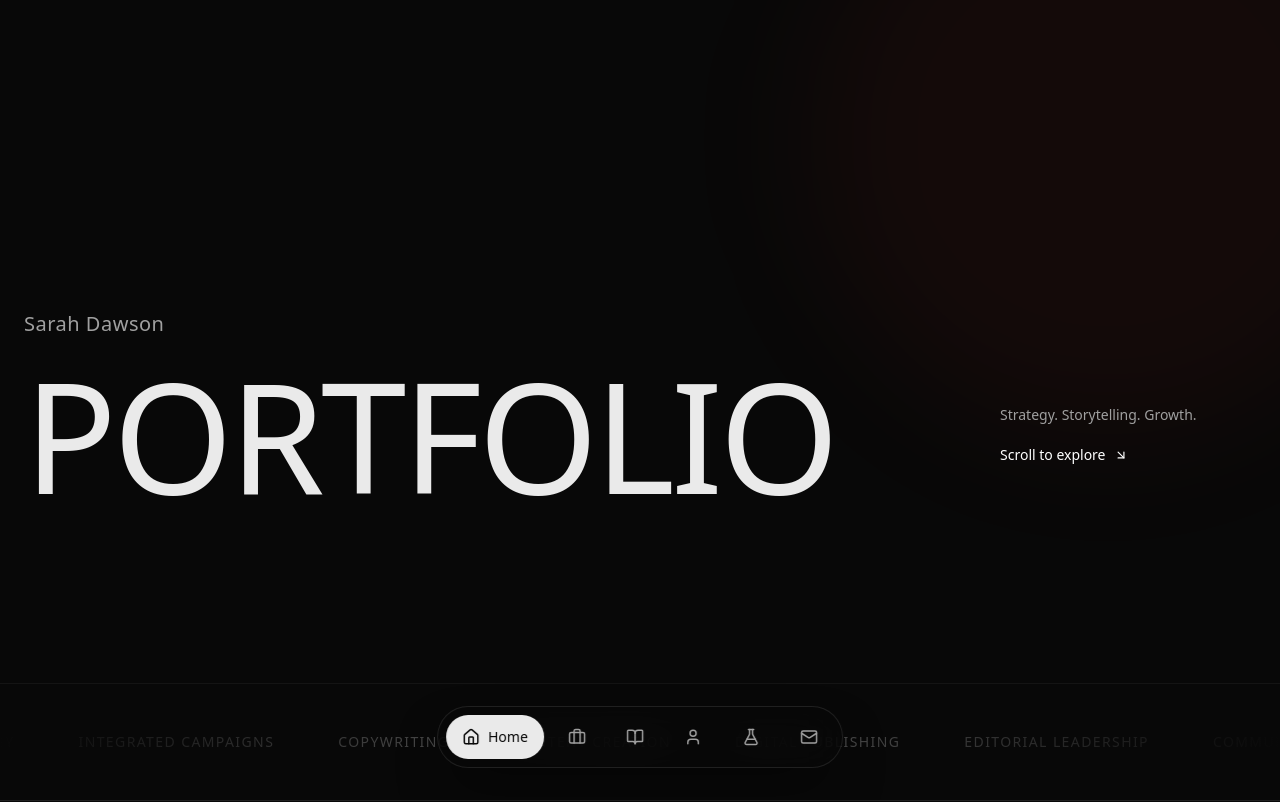
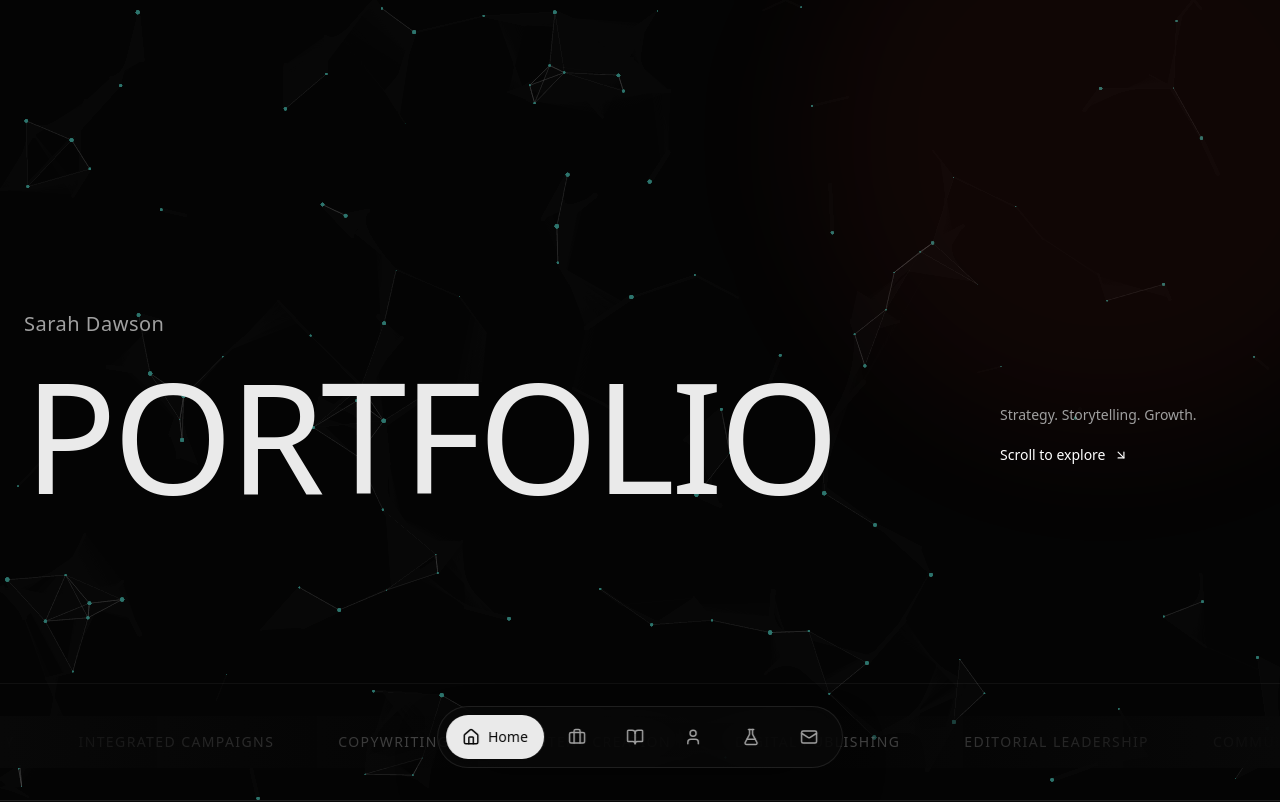
Before and after one commit to sarahsarahsarahX3/Personal-website-, a Next.js app: page / in a window 1280 px wide. Shown: the top 802 px of the page. Built offline with nearby package versions, Linux system fonts and the light colour scheme; a web font is replaced by a local one.

Commit message:
New home page

```diff
--- a/app/components/lab/FlowField.tsx
+++ b/app/components/lab/FlowField.tsx
@@ -2,10 +2,31 @@
 
 import { useEffect, useRef } from "react";
 
-export function FlowField() {
+type FlowFieldProps = {
+    className?: string;
+    fixed?: boolean;
+    particleCount?: number;
+    connectDistance?: number;
+    interactionRadius?: number;
+    trailOpacity?: number;
+};
+
+export function FlowField({
+    className = "",
+    fixed = true,
+    particleCount = 200,
+    connectDistance = 100,
+    interactionRadius = 100,
+    trailOpacity = 0.05,
+}: FlowFieldProps) {
     const canvasRef = useRef<HTMLCanvasElement>(null);
 
     useEffect(() => {
+        if (typeof window !== "undefined") {
+            const prefersReducedMotion = window.matchMedia?.("(prefers-reduced-motion: reduce)")?.matches;
+            if (prefersReducedMotion) return;
+        }
+
         const canvas = canvasRef.current;
         if (!canvas) return;
 
@@ -14,7 +35,6 @@ export function FlowField() {
 
         let animationFrameId: number;
         let particles: Particle[] = [];
-        const particleCount = 200; // Number of particles
         let mouse = { x: 0, y: 0 };
         let hue = 0;
 
@@ -51,7 +71,7 @@ export function FlowField() {
                 const dy = mouse.y - this.y;
                 const distance = Math.sqrt(dx * dx + dy * dy);
 
-                if (distance < 100) {
+                if (distance < interactionRadius) {
                     this.speedX -= dx / 50;
                     this.speedY -= dy / 50;
                 }
@@ -86,7 +106,7 @@ export function FlowField() {
 
         const animate = () => {
             // Trail effect
-            ctx.fillStyle = "rgba(8, 8, 8, 0.05)"; // Match surface color with low opacity
+            ctx.fillStyle = `rgba(8, 8, 8, ${trailOpacity})`; // Match surface color with low opacity
             ctx.fillRect(0, 0, canvas.width, canvas.height);
 
             particles.forEach((particle) => {
@@ -108,8 +128,8 @@ export function FlowField() {
                     const dy = particles[a].y - particles[b].y;
                     const distance = Math.sqrt(dx * dx + dy * dy);
 
-                    if (distance < 100) {
-                        ctx.strokeStyle = `rgba(255, 255, 255, ${0.1 - distance / 1000})`; // Fade out line
+                    if (distance < connectDistance) {
+                        ctx.strokeStyle = `rgba(255, 255, 255, ${0.1 - distance / (connectDistance * 10)})`; // Fade out line
                         ctx.lineWidth = 0.5;
                         ctx.beginPath();
                         ctx.moveTo(particles[a].x, particles[a].y);
@@ -148,7 +168,11 @@ export function FlowField() {
     return (
         <canvas
             ref={canvasRef}
-            className="fixed inset-0 w-full h-full bg-surface pointer-events-none"
+            className={[
+                fixed ? "fixed" : "absolute",
+                "inset-0 w-full h-full bg-surface pointer-events-none",
+                className,
+            ].join(" ")}
         />
     );
 }
--- a/app/page.tsx
+++ b/app/page.tsx
@@ -1,11 +1,15 @@
 import { Hero } from "@/app/components/home/Hero";
+import { FlowField } from "@/app/components/lab/FlowField";
 
 export default function Home() {
   return (
-    <main className="bg-surface text-text-primary min-h-[200vh]"> {/* Added height for scroll testing */}
-      <Hero />
-      <div className="h-screen flex items-center justify-center border-t border-white/10">
-        <h2 className="text-4xl font-display">Selected Work Placeholder</h2>
+    <main className="min-h-screen relative overflow-hidden bg-surface text-text-primary">
+      <FlowField particleCount={120} connectDistance={85} interactionRadius={120} trailOpacity={0.07} className="opacity-50" />
+      <div className="relative z-10 min-h-[200vh]"> {/* Added height for scroll testing */}
+        <Hero />
+        <div className="h-screen flex items-center justify-center border-t border-white/10">
+          <h2 className="text-4xl font-display">Selected Work Placeholder</h2>
+        </div>
       </div>
     </main>
   );
```
